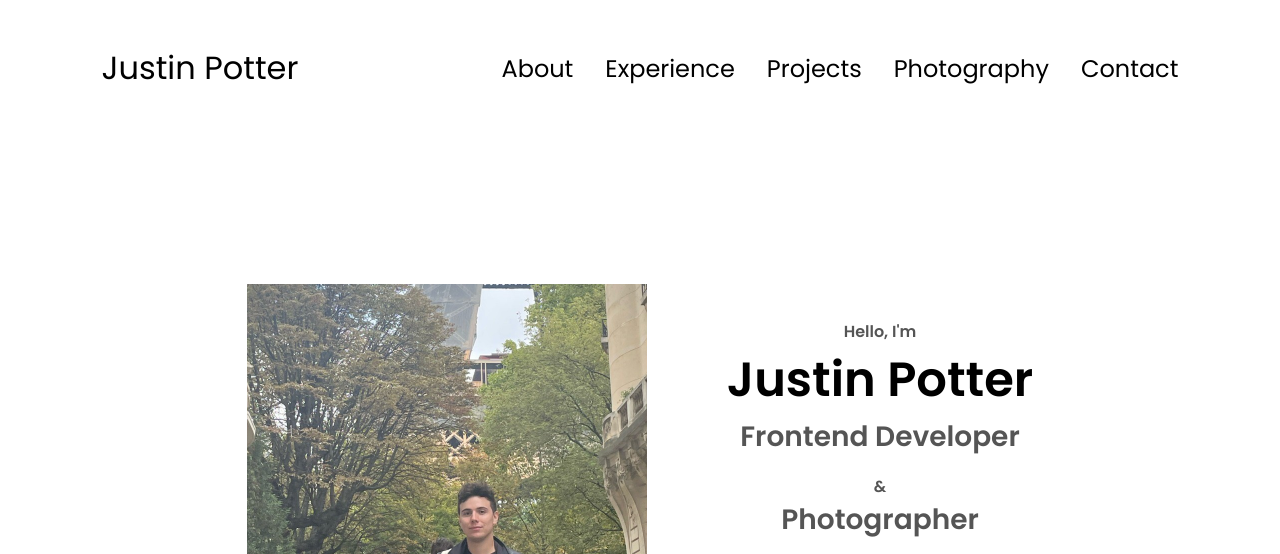
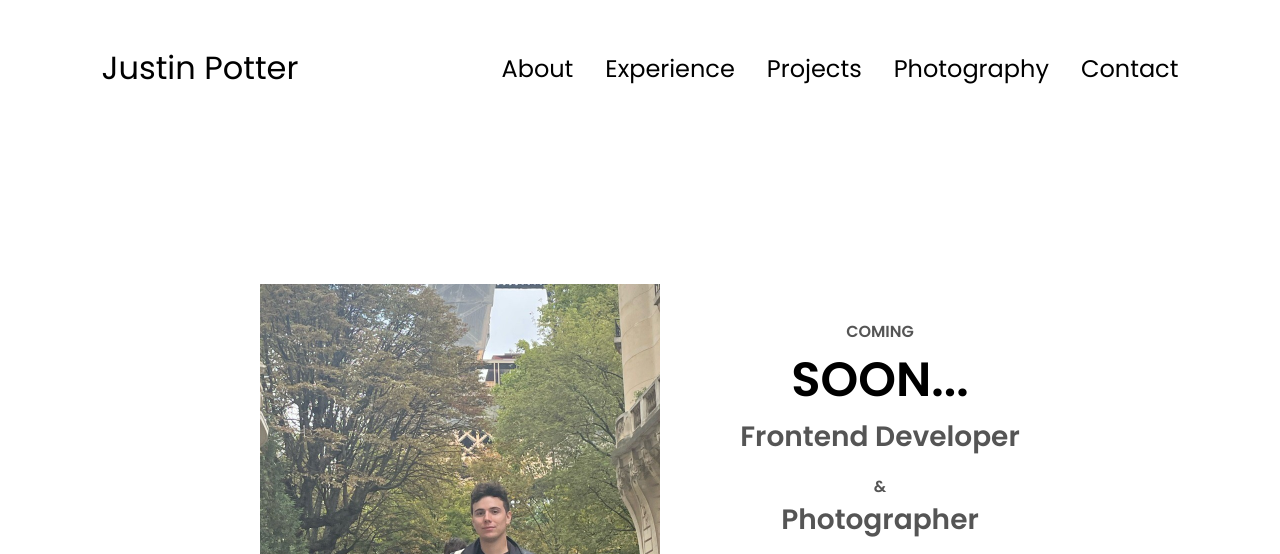
Before and after one commit to whitelight-whiteheat/portfoolio, a plain HTML site: page index.html in a window 1280 px wide. Shown: the top 554 px of the page. Drawn offline with Linux system fonts and the light colour scheme.

Commit message:
Update index.html

```diff
--- a/index.html
+++ b/index.html
@@ -22,7 +22,7 @@
       </div>
     </nav>
     <nav id="hamburger-nav">
-      <div class="logo">COMING SOON...</div>
+      <div class="logo">Justin Potter</div>
       <div class="hamburger-menu">
         <div class="hamburger-icon" onclick="toggleMenu()">
           <span></span>
@@ -43,8 +43,8 @@
         <img src="./assets/profile-pic.png" alt="Justin Potter profile picture" />
       </div>
       <div class="section__text">
-        <p class="section__text__p1">Hello, I'm</p>
-        <h1 class="title">Justin Potter</h1>
+        <p class="section__text__p1">COMING</p>
+        <h1 class="title">SOON...</h1>
         <p class="section__text__p2">Frontend Developer</p>
         <p class="section__text__p1">&</p>
         <p class="section__text__p2">Photographer</p>
```
